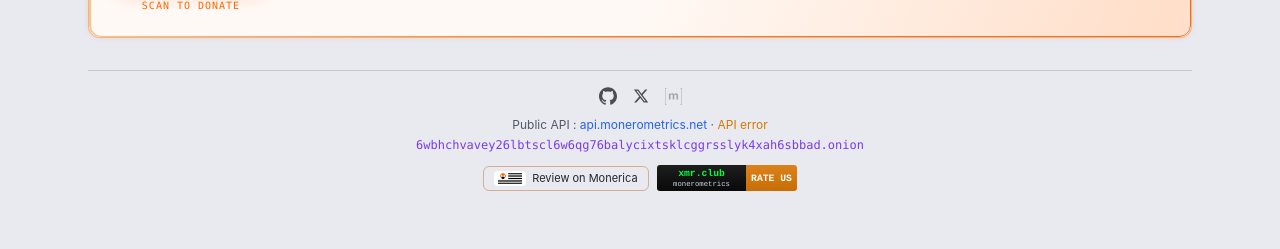
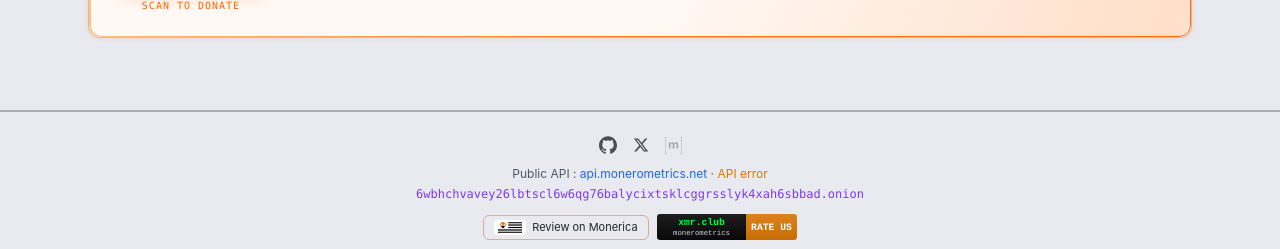
Before and after one commit to nowi333/monerometrics, a React (Vite) app in the folder apps/dashboard/: page / in a window 1280 px wide. Shown: the part 4762-5011 px from the top of the page. Before the commit the page ends 4977 px from the top, so only its background shows below. Built offline with nearby package versions, Linux system fonts and the light colour scheme; no server answers; what chartjs-plugin-zoom would draw is missing.

Commit message:
footer rule spans the viewport and reads as a closing line

```diff
--- a/apps/dashboard/src/App.jsx
+++ b/apps/dashboard/src/App.jsx
@@ -181,10 +181,12 @@ export default function App() {
 
       <Guard><Donation /></Guard>
       </>}
+      </div>
 
+      <div className="mt-8 border-t-2" style={{ borderColor: 'var(--color-border-strong)' }}>
       <footer
-        className="mt-8 pt-4 border-t text-center text-xs"
-        style={{ borderColor: 'var(--color-border)', color: 'var(--color-dim)' }}
+        className="pt-6 px-3 sm:px-6 pb-3 max-w-6xl mx-auto text-center text-xs"
+        style={{ color: 'var(--color-dim)' }}
       >
         <div className="flex items-center justify-center gap-4 mb-3">
           {[
```
